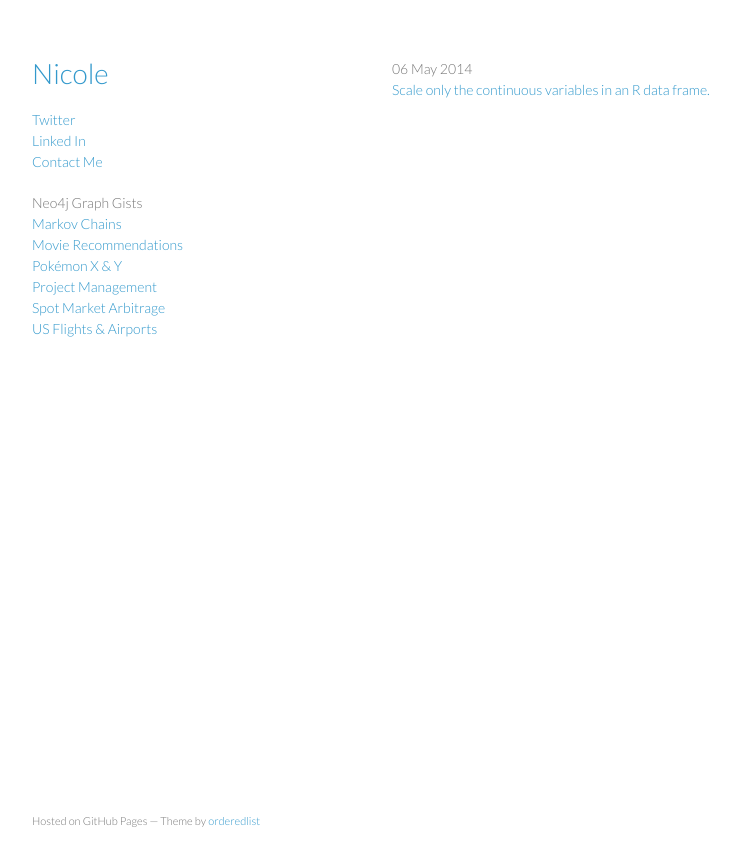
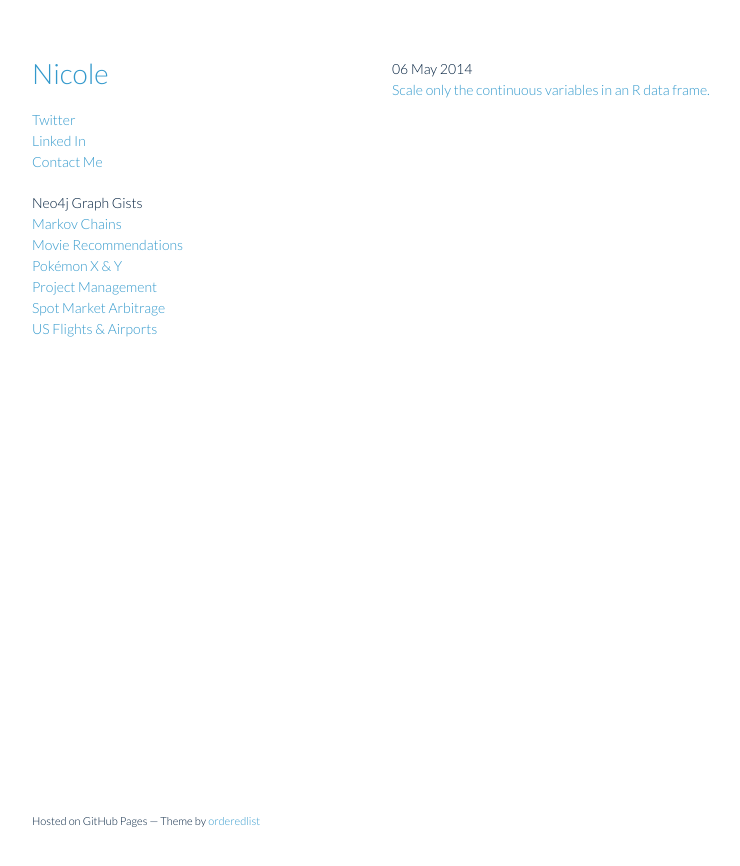
Before and after one commit to nicolewhite/nicolewhite.github.io_old, a Jekyll site: the page built from index.html, in a window 1280 px wide. Shown: the top 866 px of the page, without its empty margins (178-918 px from the left). Built offline with Jekyll 4.4.1, drawn with Linux system fonts in a browser that asks for light colours; Markdown is read by kramdown in place of the engine named in the settings.

Commit message:
edit font color

```diff
--- a/stylesheets/styles.css
+++ b/stylesheets/styles.css
@@ -3,7 +3,7 @@
 body {
   padding:50px;
   font:14px/1.5 Lato, "Helvetica Neue", Helvetica, Arial, sans-serif;
-  color:#777;
+  color:#001F3D;
   font-weight:300;
 }
 
```
